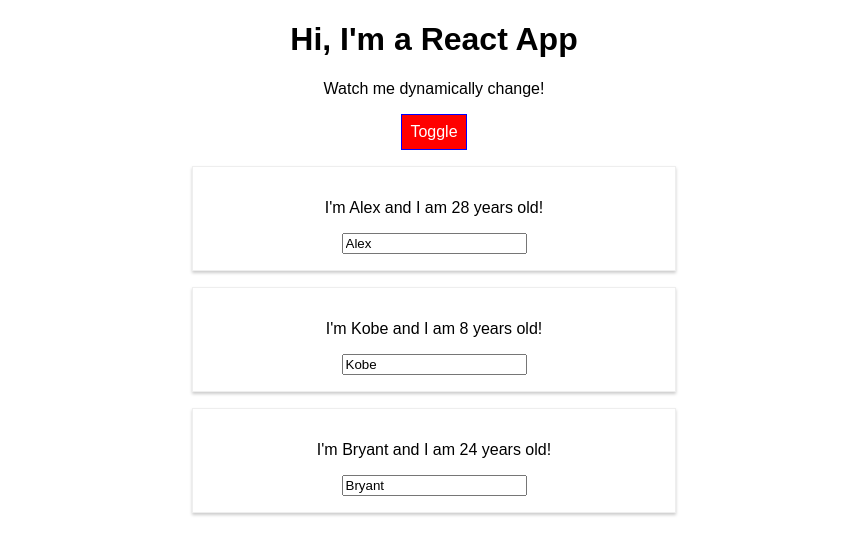
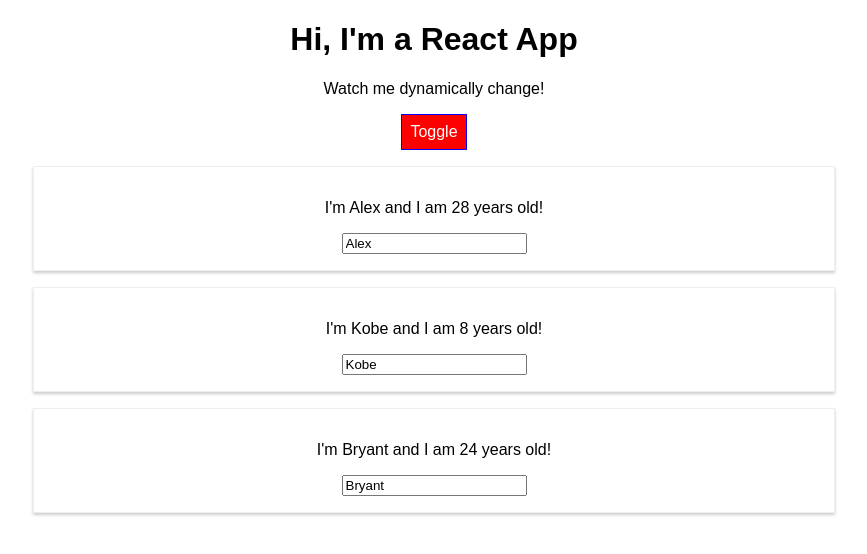
Before and after one commit to alexw14/learn-react-redux, a React (Create React App) app: page / in a window 1280 px wide. Both pictures are taken after a click on the button "Toggle". Shown: the top 554 px of the page, without its empty margins (206-1073 px from the left). Built offline with nearby package versions, Linux system fonts and the light colour scheme.

Commit message:
Remove radium

```diff
--- a/src/App.js
+++ b/src/App.js
@@ -1,5 +1,4 @@
 import React, { Component } from 'react';
-import Radium, { StyleRoot } from 'radium';
 import './App.css';
 import Person from './Person/Person';
 
@@ -54,11 +53,6 @@
       border: '1px solid blue',
       padding: '8px',
       cursor: 'pointer',
-      // with radium added, you can add pseudo classes
-      ':hover': {
-        backgroundColor: 'lightgreen',
-        color: 'black'
-      }
     };
 
     // handling dynamic content the javascript way
@@ -81,11 +75,6 @@
       )
       // change color of button to red when showPersons = true
       style.backgroundColor = 'red';
-      // with radium
-      style[':hover'] = {
-        backgroundColor: 'salmon',
-        color: 'black'
-      }
     }
 
     // class names as declared in App.css
@@ -100,14 +89,12 @@
     }
 
     return (
-      <StyleRoot>
         <div className="App">
           <h1>Hi, I'm a React App</h1>
           <p className={classes.join(' ')}>Watch me dynamically change!</p>
           <button style={style} onClick={this.togglePersonsHandler}>Toggle</button>
           {persons}
         </div>
-      </StyleRoot>
     );
 
     // return React.createElement('div', {className: 'App'}, React.createElement('h1', null, 'Hi I am a React App!!!'));
@@ -119,4 +106,4 @@
   }
 }
 
-export default Radium(App);
+export default App;
--- a/src/Person/Person.js
+++ b/src/Person/Person.js
@@ -1,21 +1,14 @@
 import React from 'react';
-import Radium from 'radium';
+
 import './Person.css';
 
 const person = (props) => {
-  let style = {
-    '@media (min-width: 500px)': {
-      width: '450px'
-    }
-  }
-
-
   return (
-    <div className='Person' style={style}>
+    <div className='Person'>
       <p onClick={props.handleDeletePerson}>I'm {props.name} and I am {props.age} years old!</p>
       <input type='text' onChange={props.handleNameChange} value={props.name}/>
     </div>
   )
 };
 
-export default Radium(person);
+export default person;
```
